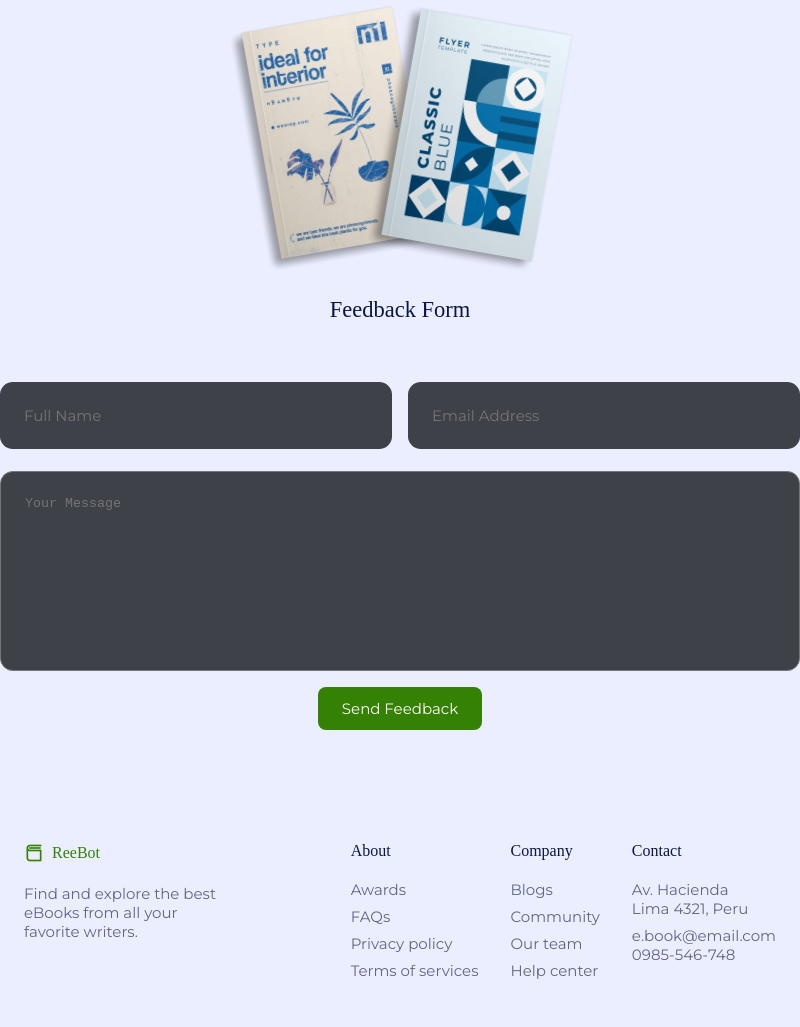
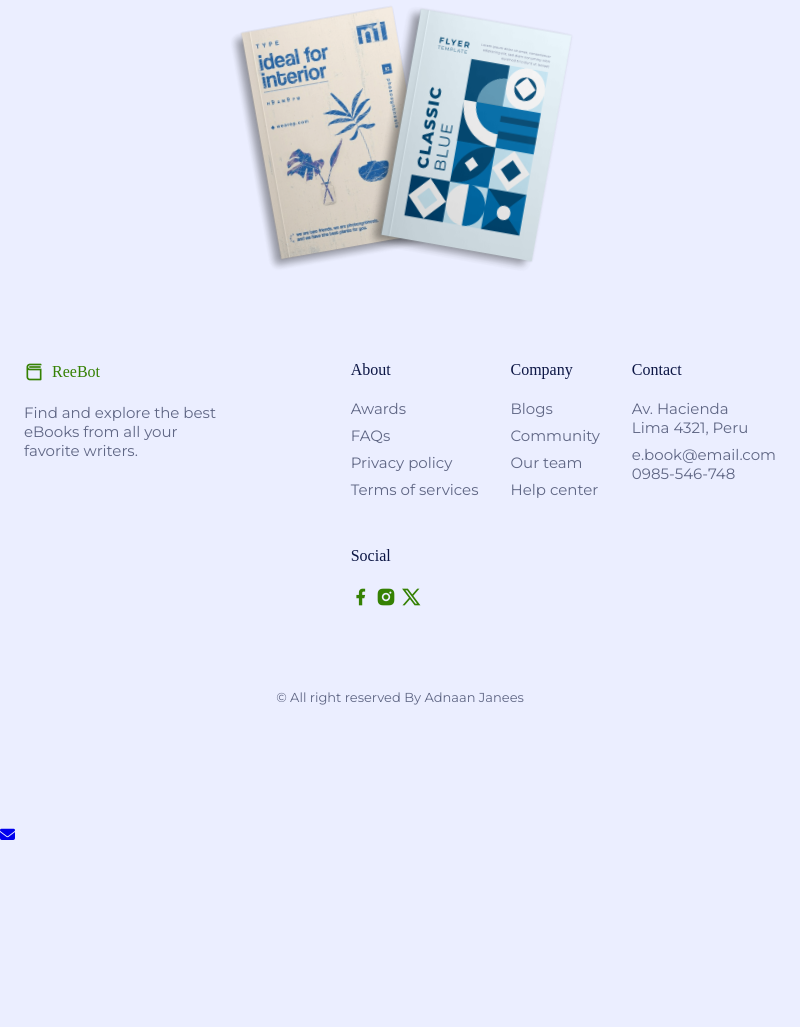
Before and after one commit to Adnaan1806/ReadMate, an Electron app: page home.html in a window 800 px wide. Shown: the part 1773-2800 px from the top of the page. After the commit the page ends 2617 px from the top, so only its background shows below. Drawn offline with nearby package versions, Linux system fonts and the light colour scheme; a web font is replaced by a local one.

Commit message:
quiz button added

```diff
--- a/home.html
+++ b/home.html
@@ -10,6 +10,10 @@
     <link
       rel="stylesheet"
       href="https://cdnjs.cloudflare.com/ajax/libs/remixicon/4.0.1/remixicon.css"
+    />
+    <link
+      rel="stylesheet"
+      href="https://cdnjs.cloudflare.com/ajax/libs/font-awesome/6.2.1/css/all.min.css"
     />
 
     <!--=============== SWIPER CSS ===============-->
@@ -45,6 +49,7 @@
                 <span>Discounted</span>
               </a>
             </li>
+
             <!-- <li class="nav__item">
               <a href="#new" class="nav__link">
                 <i class="ri-bookmark-line"></i>
@@ -67,6 +72,8 @@
 
           <!--- theme --->
           <i class="ri-moon-line theme-button" id="theme-button"></i>
+
+          <a href="/Web Clock/index.html"><i class="ri-time-line"></i></a>
         </div>
       </nav>
     </section>
@@ -923,25 +930,6 @@
         </div>
       </section> -->
       <br />
-      <section class="contact" id="contact">
-        <h2 class="heading">Feedback <span>Form</span></h2>
-
-        <form action="#">
-          <div class="input-box">
-            <input type="text" placeholder="Full Name" />
-            <input type="email" placeholder="Email Address" />
-          </div>
-
-          <textarea
-            name=""
-            id=""
-            cols="30"
-            rows="10"
-            placeholder="Your Message"
-          ></textarea>
-          <input type="submit" value="Send Feedback" class="button" />
-        </form>
-      </section>
     </main>
 
     <footer class="footer">
@@ -1063,6 +1051,10 @@
       <i class="ri-arrow-up-line"></i>
     </a>
 
+    <div class="msg-btn5" onclick="openMsgBox()">
+      <a href="/questionaire/quiz.html"><i class="fa fa-envelope" aria-hidden="true"></i></a>
+    </div>
+
     <script src="scrollreveal.min.js"></script>
 
     <script src="swiper-bundle.min.js"></script>
```
